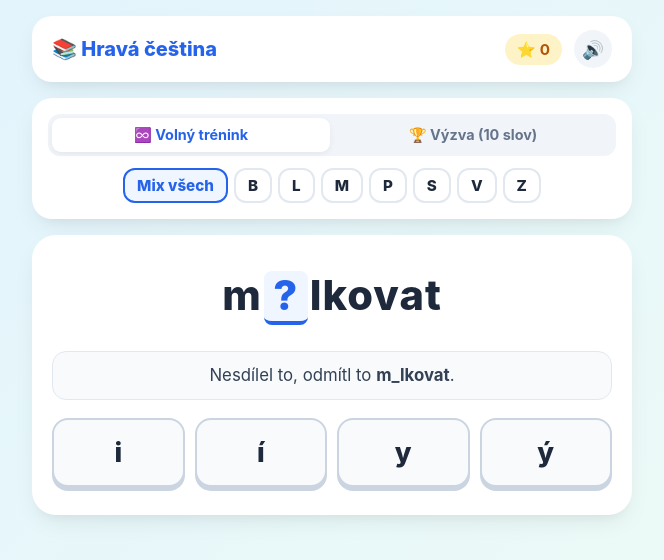
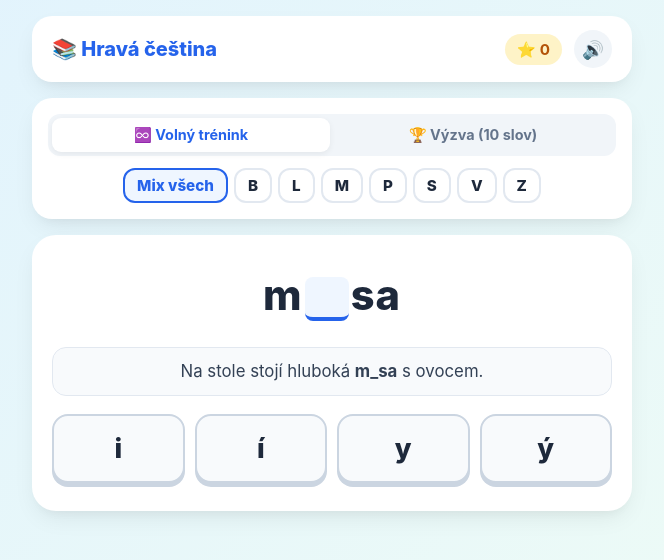
Before and after one commit to jonas3lf/Cestina, a plain HTML site: page index.html in a window 1280 px wide. Shown: the whole page, without its empty margins (308-972 px from the left). Drawn offline with Linux system fonts and the light colour scheme.

Commit message:
Update index.html

```diff
--- a/index.html
+++ b/index.html
@@ -231,7 +231,8 @@
     .blank {
       display: inline-block;
       min-width: 44px;
-      padding: 0 8px;
+      height: 44px;
+      vertical-align: middle;
       border-bottom: 4px solid var(--primary);
       color: var(--primary);
       background: #eff6ff;
@@ -481,7 +482,7 @@
       </div>
 
       <div id="quizArea" style="width: 100%; display: flex; flex-direction: column; align-items: center; gap: 18px;">
-        <div class="word-display" id="wordDisplay">b<span class="blank">?</span>t</div>
+        <div class="word-display" id="wordDisplay">b<span class="blank"></span>t</div>
         <div class="sentence-hint" id="sentenceHint">Chci <strong>b_t</strong> dobrým kamarádem.</div>
 
         <div class="options-grid" id="optionsGrid">
@@ -527,7 +528,7 @@
       { letter: "B", before: "bab", after: "čka", ans: "i", sentence: "Moje <strong>bab_čka</strong> peče nejlepší buchty.", type: "Nevyjmenované slovo", rule: "Babička není vyjmenované ani příbuzné slovo." },
       { letter: "B", before: "b", after: "č", ans: "i", sentence: "Kočí práskl dlouhým <strong>b_čem</strong>.", type: "Nevyjmenované slovo", rule: "Bič není vyjmenované slovo, píšeme měkké i." },
       { letter: "B", before: "nab", after: "dka", ans: "í", sentence: "V obchodě mají výhodnou <strong>nab_dku</strong>.", type: "Nevyjmenované slovo", rule: "Nabídka (od nabízet) není vyjmenované slovo." },
-      { letter: "B", before: "odb", after: "rat", ans: "ě", sentence: "Musíme pravidelně <strong>odb_rat</strong> časopis.", type: "Nevyjmenované slovo", rule: "Odbírat (od brát) se píše s měkkým í." },
+      { letter: "B", before: "odb", after: "rat", ans: "í", sentence: "Musíme pravidelně <strong>odb_rat</strong> časopis.", type: "Nevyjmenované slovo", rule: "Odbírat (od brát) se píše s měkkým í." },
       { letter: "B", before: "nab", after: "zet", ans: "í", sentence: "Chci ti <strong>nab_zet</strong> svou pomoc.", type: "Nevyjmenované slovo", rule: "Nabízet není vyjmenované slovo." },
 
       // L
@@ -564,7 +565,6 @@
       { letter: "M", before: "chm", after: "ří", ans: "ý", sentence: "Z pampelišky odlétá bílé <strong>chm_ří</strong>.", type: "Vyjmenované slovo", rule: "Chmýří je vyjmenované slovo po M." },
       { letter: "M", before: "nachom", after: "tnout se", ans: "ý", sentence: "Náhodou se <strong>nachom_tl</strong> u té nehody.", type: "Vyjmenované slovo", rule: "Nachomýtnout se je vyjmenované slovo po M." },
       { letter: "M", before: "m", after: "sa", ans: "í", sentence: "Na stole stojí hluboká <strong>m_sa</strong> s ovocem.", type: "Nevyjmenované slovo", rule: "Mísa není vyjmenované slovo, píšeme měkké í." },
-      { letter: "M", before: "m", after: "lkovat", ans: "í", sentence: "Nesdílel to, odmítl to <strong>m_lkovat</strong>.", type: "Nevyjmenované slovo", rule: "Míč není vyjmenované slovo." },
       { letter: "M", before: "m", after: "č", ans: "í", sentence: "Kluci si na hřišti kopou s <strong>m_čem</strong>.", type: "Nevyjmenované slovo", rule: "Míč není vyjmenované slovo, píšeme měkké í." },
 
       // P
@@ -755,7 +755,7 @@
         currentWord = next;
       }
 
-      wordDisplayEl.innerHTML = `${currentWord.before}<span class="blank" id="blankSlot">?</span>${currentWord.after}`;
+      wordDisplayEl.innerHTML = `${currentWord.before}<span class="blank" id="blankSlot"></span>${currentWord.after}`;
       sentenceHintEl.innerHTML = currentWord.sentence;
     }
 
```
